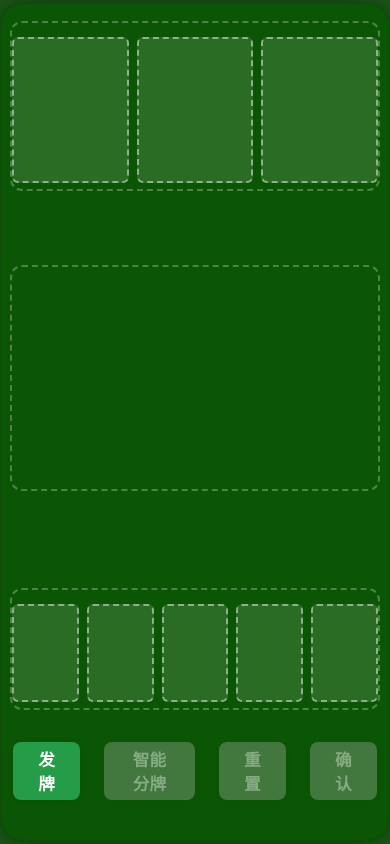
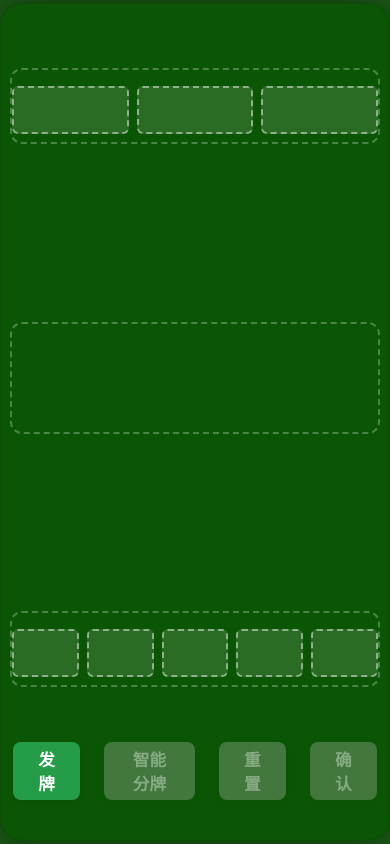
Before and after one commit to wen95266/php, a PHP site: page / in a window 390 px wide. Run offline with PHP 8.4, Linux system fonts and the light colour scheme.

Commit message:
Update style.css

```diff
--- a/style.css
+++ b/style.css
@@ -60,10 +60,11 @@ body {
     gap: var(--card-gap);
 }
 .arranged-hand.as-hand-area {
-    flex-direction: column;
-    gap: 14px;
-    padding: 14px 0 12px 0;
-    min-height: 168px;
+    flex-direction: row;
+    flex-wrap: nowrap;
+    gap: var(--card-gap);
+    padding: 14px 8px 12px 8px;
+    min-height: 112px;
 }
 .zone-label {
     position: absolute;
@@ -117,25 +132,15 @@ body {
     background: #fff2;
     border: 2px dashed #fff7;
     border-radius: 6px;
-    min-width: 0;
-    flex: 1 1 0;
+    min-width: 46px;
+    max-width: 52px;
+    height: 64px;
     aspect-ratio: 0.7;
-    min-height: 0;
-    height: 100%;
+    flex: 0 1 auto;
 }
 
 .arranged-hand.drag-over { background: #fff2; }
 .arranged-hand.selected-target-hand { background: #fff4; }
-
-.hand-area-sub-row {
-    display: flex;
-    flex-direction: row;
-    justify-content: center;
-    align-items: center;
-    gap: var(--card-gap);
-    width: 100%;
-    min-height: 56px;
-}
 
 #row-buttons .action-buttons {
     width: 100%; display: flex; flex-direction: row; justify-content: center; gap: 18px;
@@ -153,9 +158,10 @@ body {
 .game-message-bar {
     margin-top: 8px; min-height: 24px; font-size: 1.08em; color: #ffda00; text-align: center; font-weight: bold;
 }
-@media (max-width: 500px) {
+@media (max-width: 600px) {
     .poker-table { width:98vw; height:96vh; }
     .table-row { min-height:50px; }
     #row-front, #row-back { min-height:45px; }
-    #row-middle-visual { min-height:110px; }
+    #row-middle-visual { min-height:80px; }
+    .arranged-hand .card-container, .arranged-hand .drop-placeholder { height:44px; min-width:31px; max-width:38px; }
 }
```
Also changed, not shown: other parts of style.css (+20 -6 lines).
